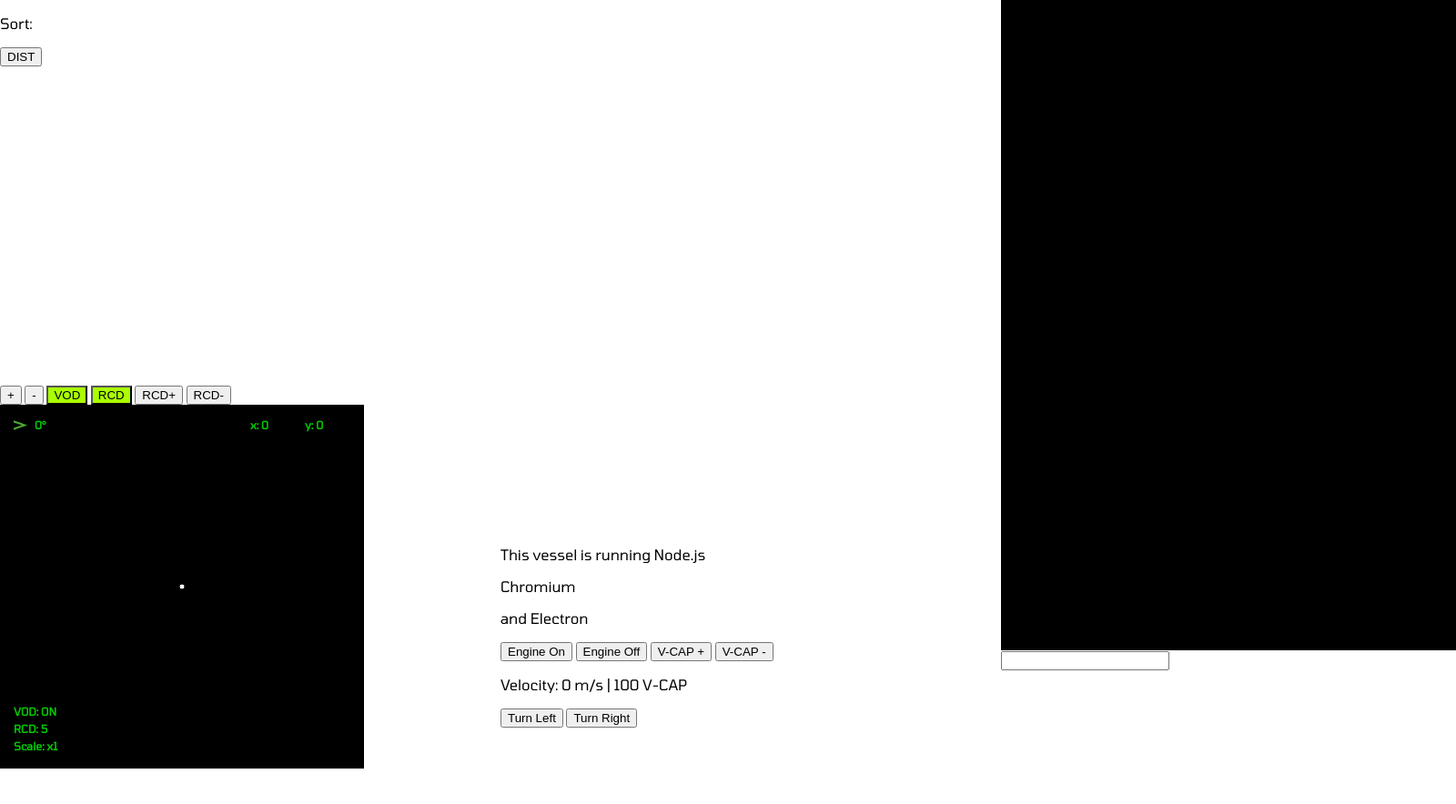
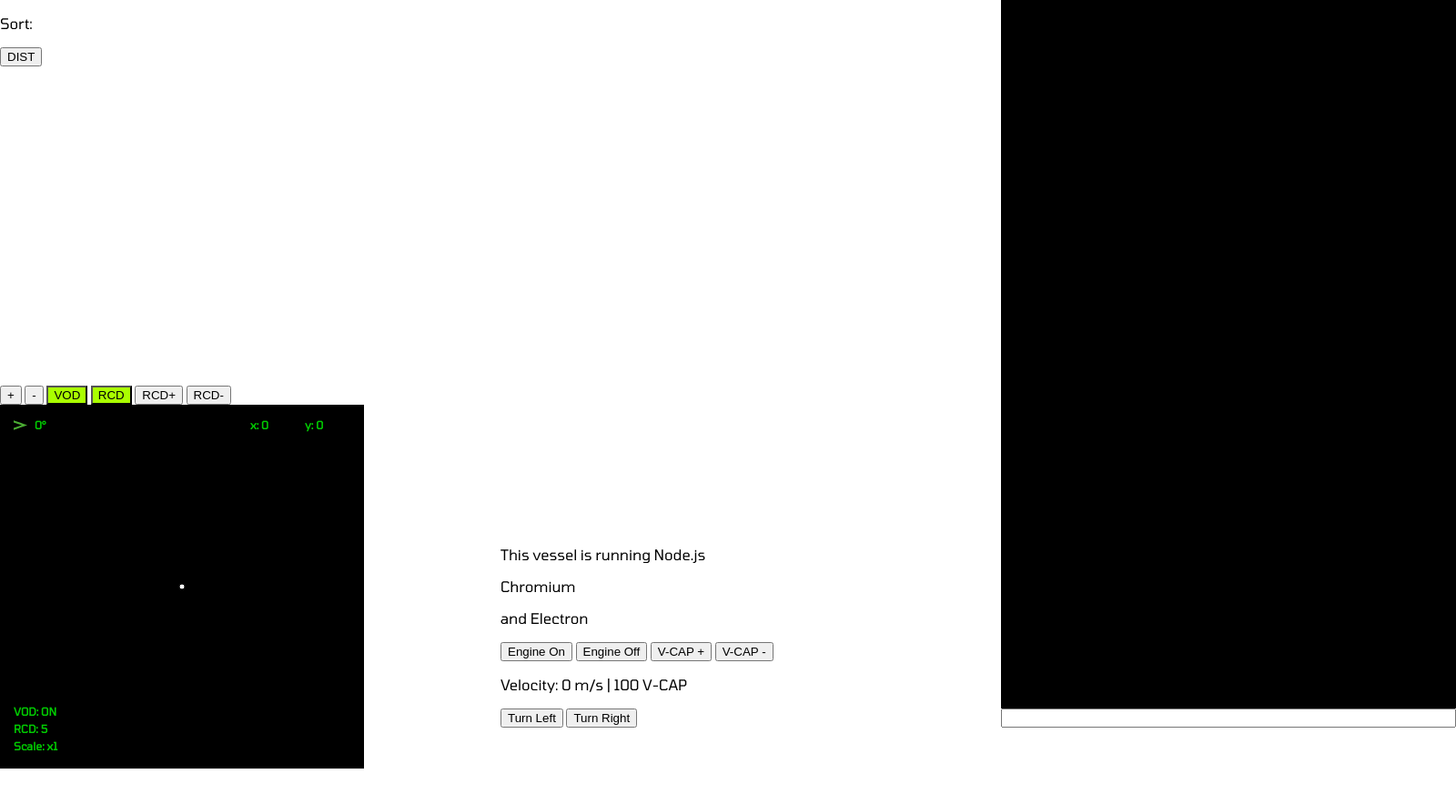
Before and after one commit to heresywolves/astro-seeker, an Electron app: page index.html in a window 1600 px wide. Shown: the whole page at 91% size. Drawn offline with Linux system fonts and the light colour scheme.

Commit message:
Minor change to terminal window height

```diff
--- a/styles.css
+++ b/styles.css
@@ -50,6 +50,8 @@ body {
 
 #terminalScreen {
   height: 100%;
+  display: flex;
+  flex-direction: column;
 }
 
 #shipControlsContainer {
@@ -140,11 +142,9 @@ canvas {
 }
 
 #terminalOutput {
-  height: 700px;
-  /* overflow: hidden; */
+  flex: 1;
   overflow-y: auto; /* Vertical scrolling */
   word-wrap: break-word;
-  /* overflow-y: hidden; */
   padding: 5px 20px 10px 20px;
   position: relative;
   background-color: black;
```
